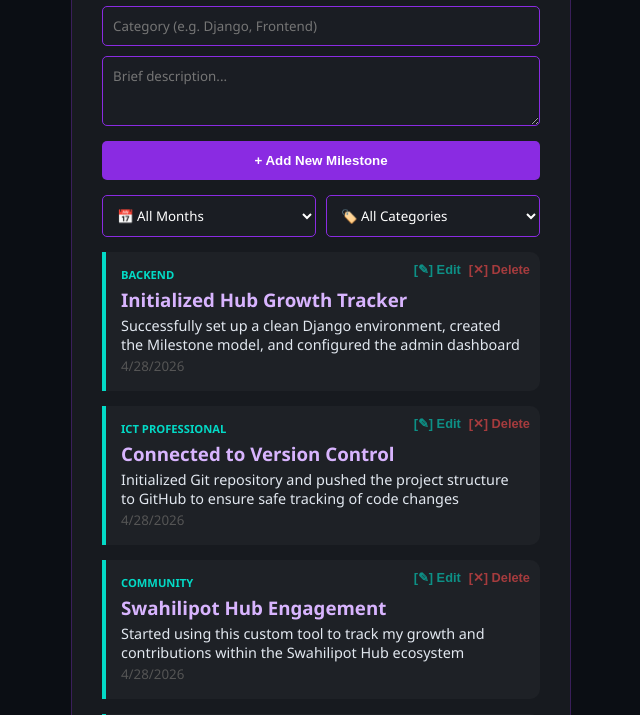
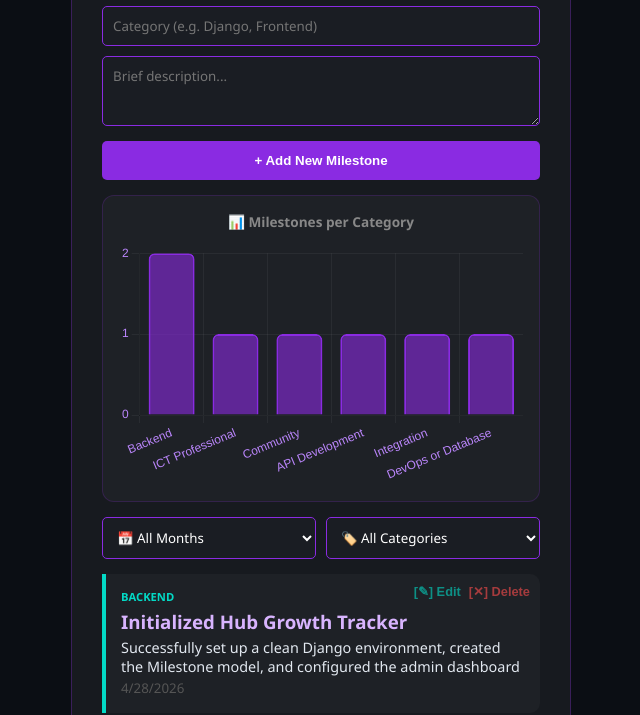
Before and after one commit to anita564-lucy/Hub_Growth_Tracker, a Django app: page / in a window 1280 px wide. Shown: the part 196-911 px from the top of the page, without its empty margins (319-959 px from the left). Run offline with Django 5.2, Linux system fonts and the light colour scheme; a user stored in the database is signed in; data comes from the database, SQL or seed files in the repository.

Commit message:
Add progress chart feature

```diff
--- a/tracker/templates/tracker/index.html
+++ b/tracker/templates/tracker/index.html
@@ -3,6 +3,7 @@
 <head>
     <meta charset="UTF-8">
     <title>Hub Growth Tracker</title>
+    <script src="https://cdn.jsdelivr.net/npm/chart.js"></script>
     <style>
         * { box-sizing: border-box; margin: 0; padding: 0; }
         body {
@@ -68,6 +69,19 @@
         .delete-btn { color: #ff4d4d; }
         .edit-btn   { color: #03dac6; }
         .delete-btn:hover, .edit-btn:hover { opacity: 1; }
+        .chart-box {
+            background: rgba(255,255,255,0.03);
+            border: 1px solid rgba(138,43,226,0.2);
+            border-radius: 12px;
+            padding: 16px;
+            margin: 15px 0;
+        }
+        .chart-box h3 {
+            font-size: 0.85rem;
+            color: #888;
+            margin-bottom: 12px;
+            text-align: center;
+        }
         .modal-overlay {
             display: none;
             position: fixed; inset: 0;
@@ -130,6 +144,12 @@
             <button class="main-btn" onclick="addMilestone()">+ Add New Milestone</button>
         </div>
 
+        <!-- Progress Chart -->
+        <div class="chart-box">
+            <h3>📊 Milestones per Category</h3>
+            <canvas id="progressChart" height="180"></canvas>
+        </div>
+
         <!-- Filters -->
         <div class="filters">
             <select id="month-filter" onchange="loadMilestones()">
@@ -175,6 +195,7 @@
 
     <script>
         let allMilestones = [];
+        let chartInstance = null;
 
         function getCsrf() {
             return document.querySelector('[name=csrfmiddlewaretoken]').value;
@@ -184,6 +205,44 @@
             t.textContent = msg;
             t.classList.add('show');
             setTimeout(() => t.classList.remove('show'), 2500);
+        }
+
+        function renderChart(data) {
+            const counts = {};
+            data.forEach(m => {
+                const cat = m.category || 'General';
+                counts[cat] = (counts[cat] || 0) + 1;
+            });
+            const labels = Object.keys(counts);
+            const values = Object.values(counts);
+
+            if (chartInstance) chartInstance.destroy();
+
+            const ctx = document.getElementById('progressChart').getContext('2d');
+            chartInstance = new Chart(ctx, {
+                type: 'bar',
+                data: {
+                    labels,
+                    datasets: [{
+                        label: 'Milestones',
+                        data: values,
+                        backgroundColor: 'rgba(138, 43, 226, 0.6)',
+                        borderColor: '#8a2be2',
+                        borderWidth: 2,
+                        borderRadius: 6,
+                    }]
+                },
+                options: {
+                    responsive: true,
+                    plugins: {
+                        legend: { display: false }
+                    },
+                    scales: {
+                        x: { ticks: { color: '#bb86fc' }, grid: { color: 'rgba(255,255,255,0.05)' } },
+                        y: { ticks: { color: '#bb86fc', stepSize: 1 }, grid: { color: 'rgba(255,255,255,0.05)' } }
+                    }
+                }
+            });
         }
 
         async function loadMilestones() {
@@ -207,6 +266,9 @@
             });
 
             let data = allMilestones;
+
+            // Render chart with ALL milestones
+            renderChart(allMilestones);
 
             // Filter by month
             if (month) {
```
